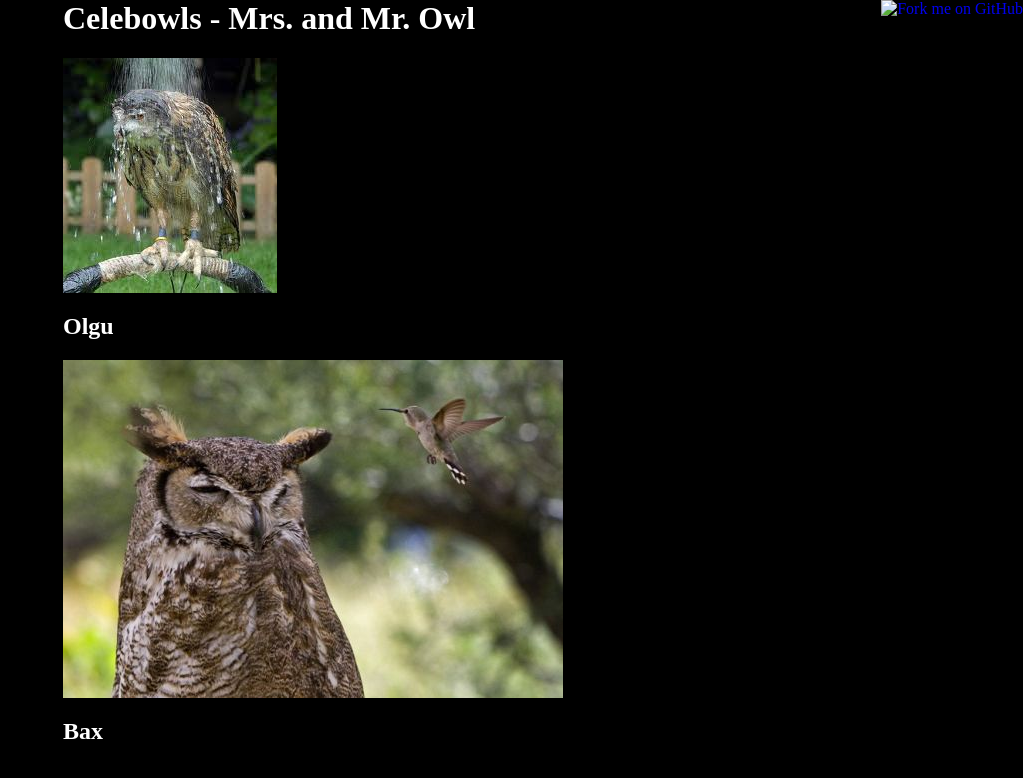
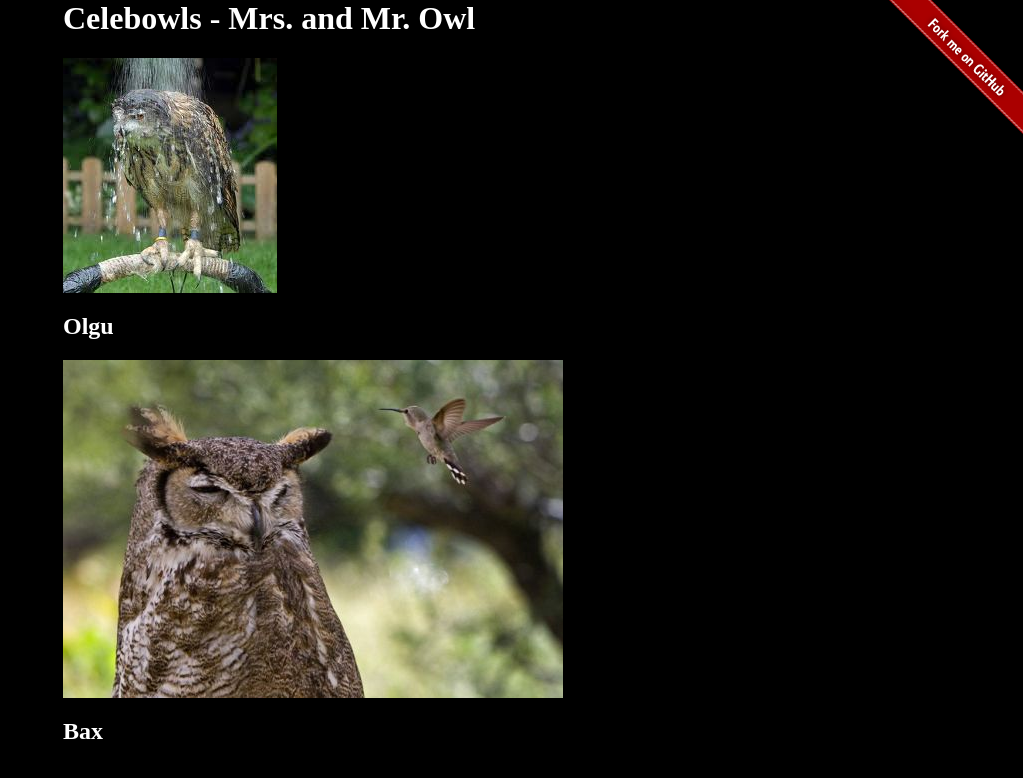
Before and after one commit to icebreaker/celebowls.com, a plain HTML site: page index.html in a window 1280 px wide. Shown: the whole page, without its empty margins (257-1280 px from the left). Drawn offline with Linux system fonts and the light colour scheme.

Commit message:
fix ribbon

```diff
--- a/index.html
+++ b/index.html
@@ -15,7 +15,7 @@
 		</style>
 	</head>
 	<body>
-		<a href="http://github.com/icebreaker/celebowls.com"><img style="position: fixed; top: 0; right: 0; border: 0; z-index: 1000;" src="data/gfx/ribbon.png" alt="Fork me on GitHub"></a>
+		<a href="http://github.com/icebreaker/celebowls.com"><img style="position: fixed; top: 0; right: 0; border: 0; z-index: 1000;" src="images/ribbon.png" alt="Fork me on GitHub"></a>
 		<h1>Celebowls - Mrs. and Mr. Owl</h1>
 		<img src="/images/olgu.jpg"></img>
 		<h2>Olgu</h2>
```
